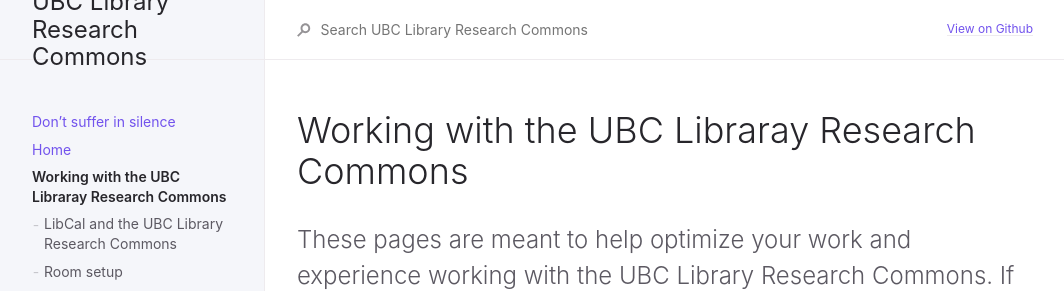
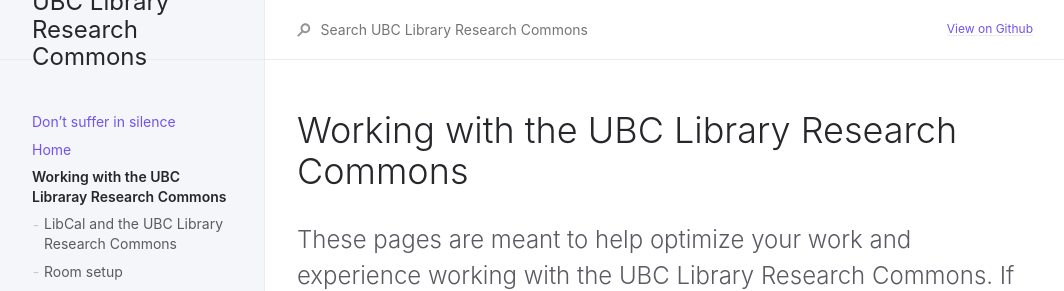
Before and after one commit to sarahblay/rc-docs, a Jekyll site: the page built from docs/usingthercspaces/usingthercspaces.md, in a window 1280 px wide. Shown: the top 291 px of the page, without its empty margins (107-1171 px from the left). Built offline with Jekyll 4.4.1, drawn with Linux system fonts in a browser that asks for light colours.

Commit message:
Update usingthercspaces.md

```diff
--- a/docs/usingthercspaces/usingthercspaces.md
+++ b/docs/usingthercspaces/usingthercspaces.md
@@ -6,7 +6,7 @@ has_children: true
 permalink: docs/usingthespaces
 ---
 
-# Working with the UBC Libraray Research Commons
+# Working with the UBC Library Research Commons
 {: .no_toc }
 
 These pages are meant to help optimize your work and experience working with the UBC Library Research Commons. If you need further assistance, please just let us know.
```
